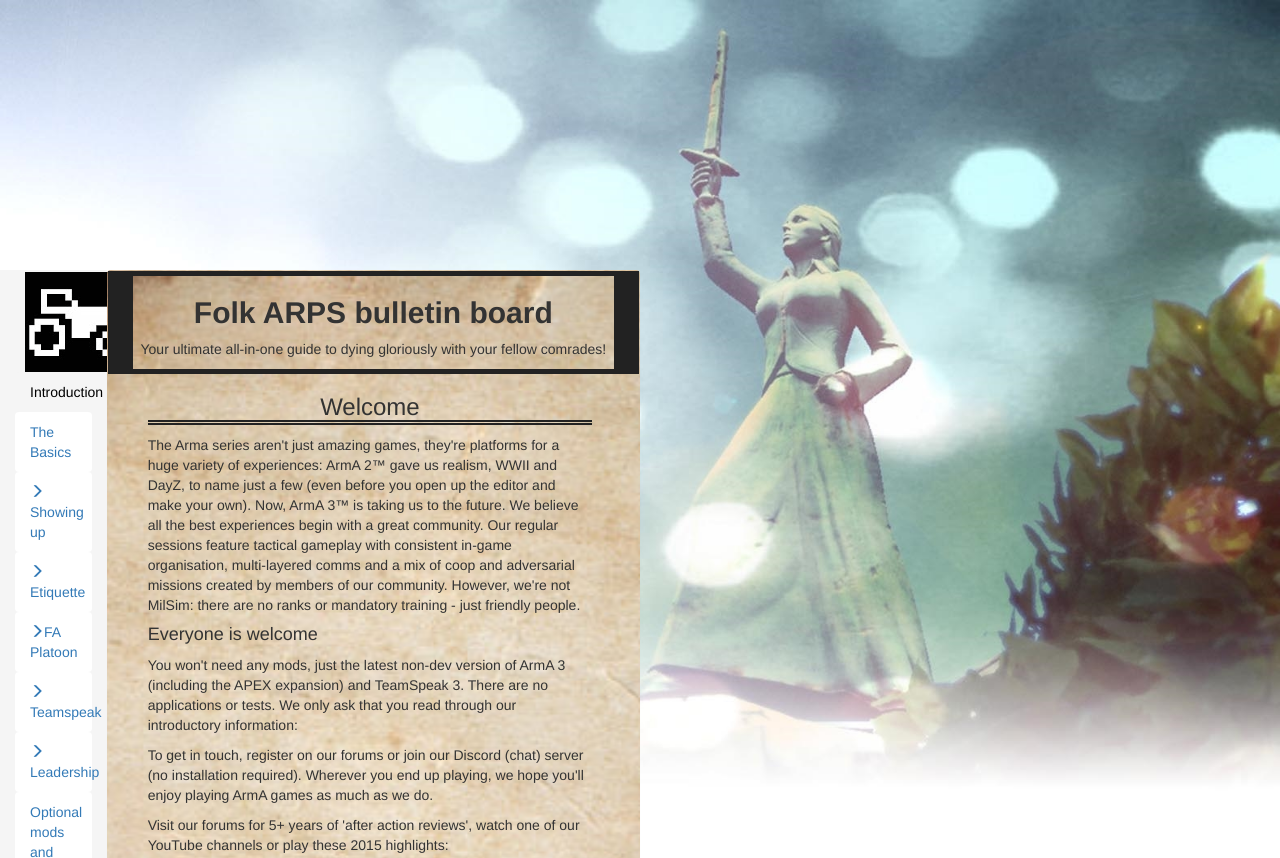
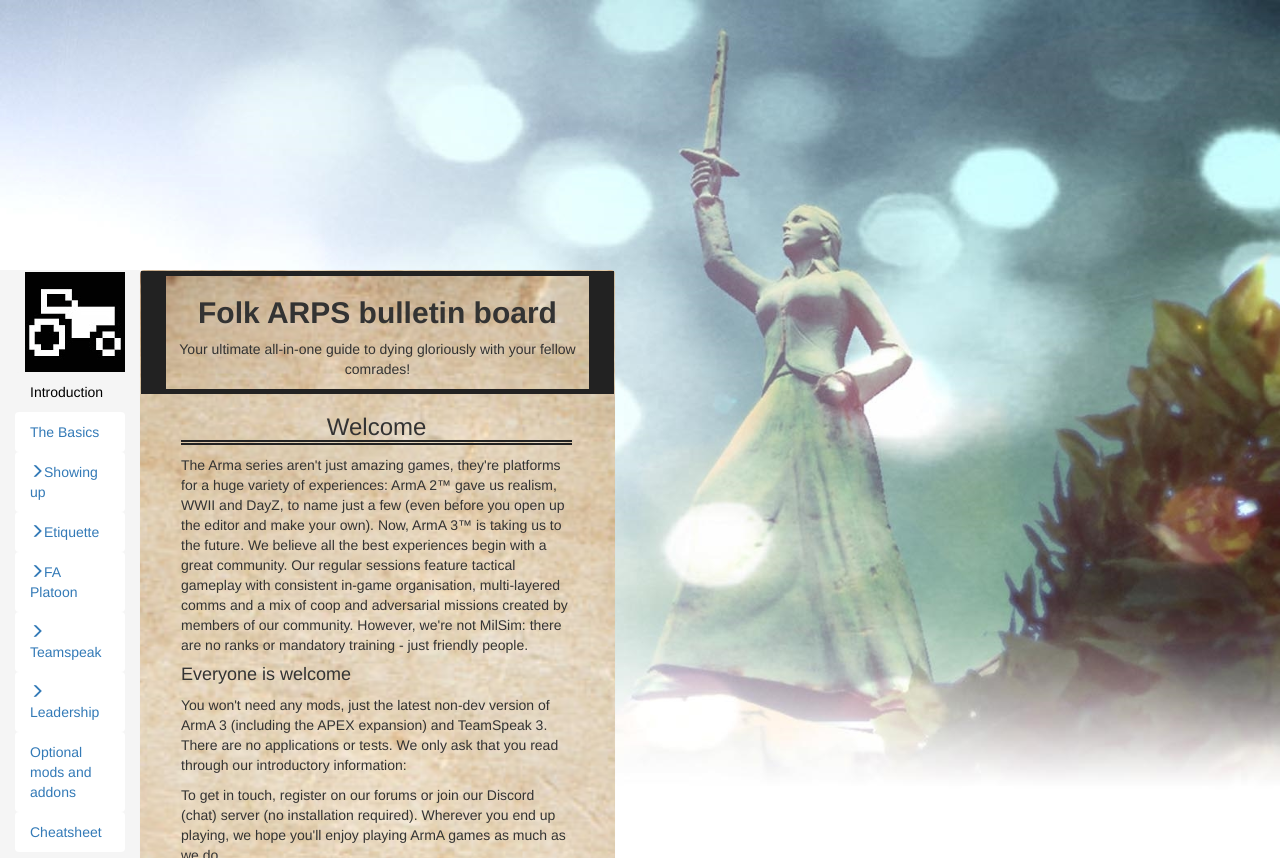
Before and after one commit to Aqarius90/FA_intro, a plain HTML site: page index.html in a window 1280 px wide. Shown: the top 858 px of the page. Drawn offline with Linux system fonts and the light colour scheme; files whose address does not match are found by name.

Commit message:
alignment extensions

```diff
--- a/index.html
+++ b/index.html
@@ -67,8 +67,8 @@
 
 <body>
     <div class="container-fluid">
-        <div class="row"  style="padding-top: 200px;">
-            <div class="col-md-1" style="background-color: #f5f5f5;">
+        <div class="row"  style="padding-top: 200px; display: table; ">
+            <div class="col-md-1" style="background-color: #f5f5f5; float: none; display: table-cell; vertical-align: top;">
                 <img src="FA.png" style="padding-left: 10px; padding-top: 2px;">
                 <ul class="nav nav-pills nav-stacked padding-top: 20px;">
                     <li class="active"><a data-toggle="pill" href="#Intro">Introduction</a></li>
@@ -82,7 +82,7 @@
                     <li><a data-toggle="pill" href="#Cheatsheet">Cheatsheet</a></li>
                 </ul>
             </div>
-            <div class="col-md-5 .body npads">
+            <div class="col-md-5 .body npads float: none; display: table-cell; vertical-align: top;">
                     <div class="panel paper">
                         <div class="text-center" style="border-left: 25px solid #222;
                                                         border-right: 25px solid #222;
```
